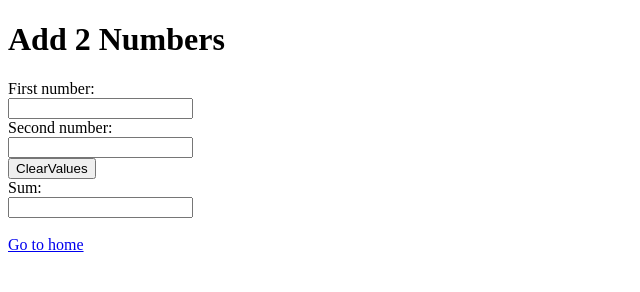
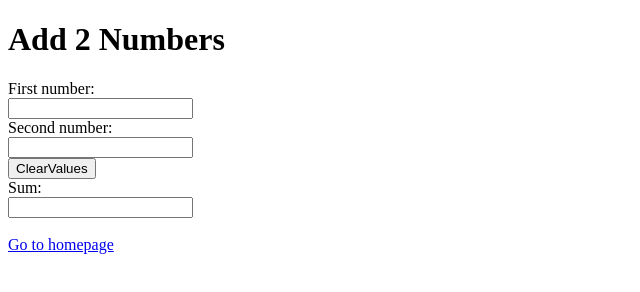
Before and after one commit to Shabbydoo63/bs, a plain HTML site: page add2numbers.html in a window 1280 px wide. Shown: the full height of the page, 0-640 px from the left. Drawn offline with Linux system fonts and the light colour scheme.

Commit message:
Update add2numbers.html

```diff
--- a/add2numbers.html
+++ b/add2numbers.html
@@ -17,7 +17,7 @@
 
   <label for="sum">Sum:</label><br>
   <input id="sum" readonly type = "number"><br><br>
-  <a href="index.html">Go to home</a><br>
+  <a href="index.html">Go to homepage</a><br>
 <script>
  function add2numbers()
  { var n1, n2, sum;
```
